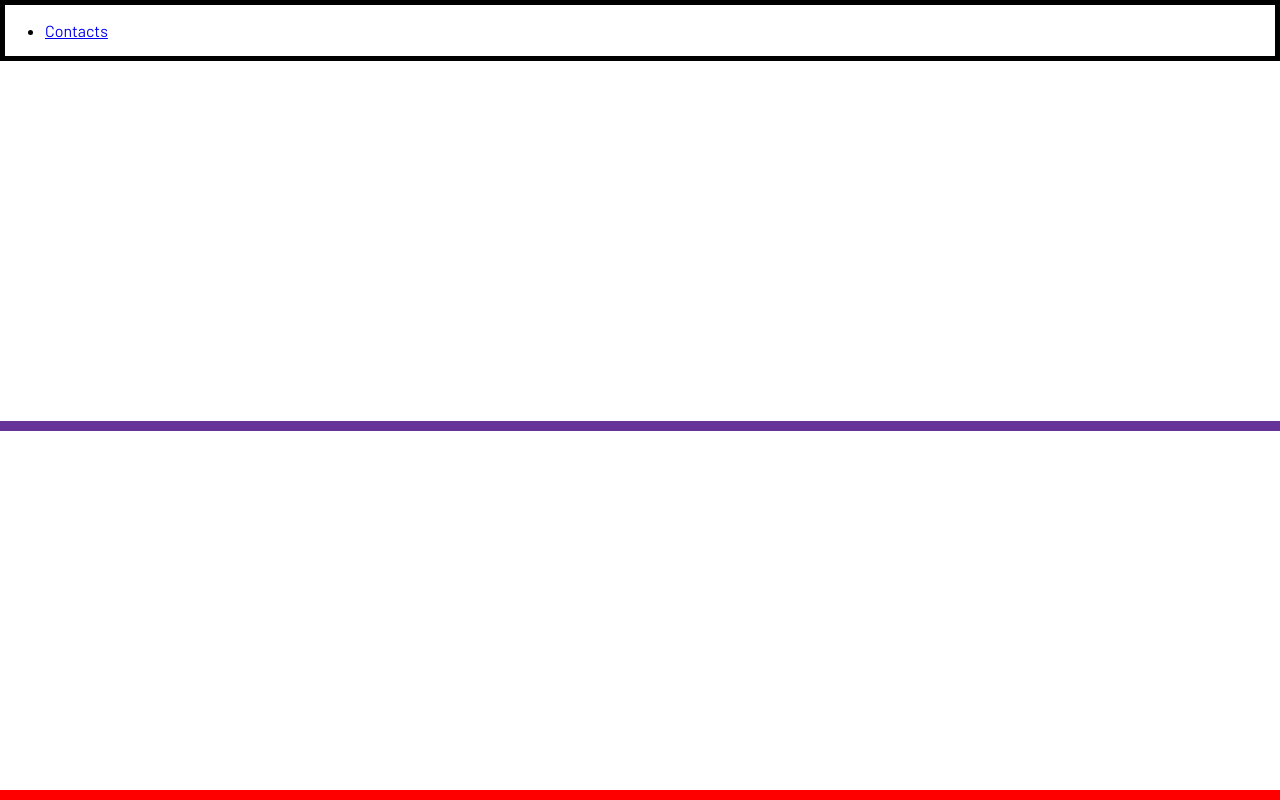
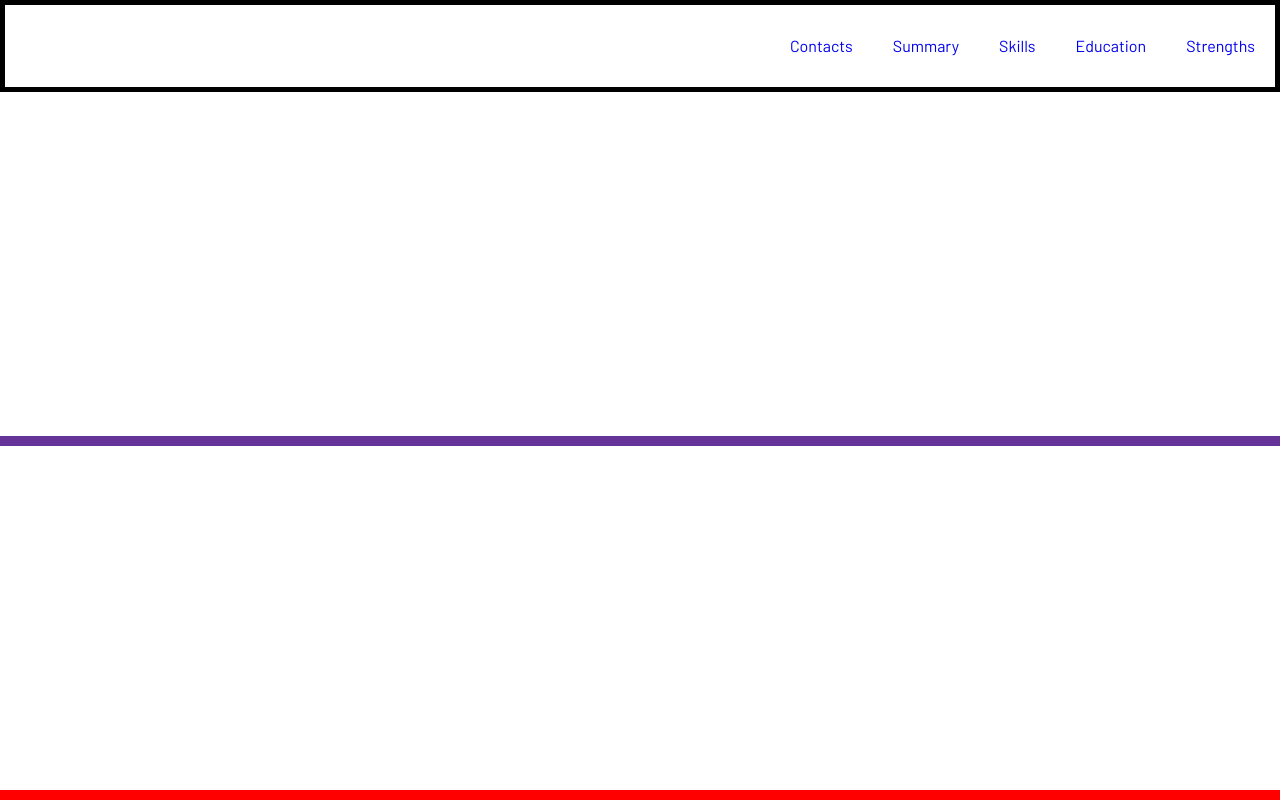
Before and after one commit to leben4/rsschool-cv, a plain HTML site: page index.html in a window 1280 px wide. Drawn offline with Linux system fonts and the light colour scheme.

Commit message:
feat: add headers elements

```diff
--- a/CSS/style.css
+++ b/CSS/style.css
@@ -33,3 +33,21 @@ body {
     max-width: 1440px;
     margin: 0 auto;
 }
+
+.nav-list {
+    display: flex;
+    justify-content: flex-end;
+    align-items: center;
+    list-style: none;
+}
+
+html {
+    scroll-behavior: smooth;
+}
+
+.nav-link {
+    padding: 0 20px;
+    line-height: 50px;
+    transition: .3s;
+    text-decoration: none;
+}
--- a/index.html
+++ b/index.html
@@ -18,6 +18,10 @@
         <nav class="nav">
             <ul class="nav-list">
                 <li class="nav-item"><a href="#contacts" class="nav-link">Contacts</a></li>
+                <li class="nav-item"><a href="#summary" class="nav-link">Summary</a></li>
+                <li class="nav-item"><a href="#skills" class="nav-link">Skills</a></li>
+                <li class="nav-item"><a href="#education" class="nav-link">Education</a></li>
+                <li class="nav-item"><a href="#strengths" class="nav-link">Strengths</a></li>
             </ul>
         </nav>
     </header>
```
